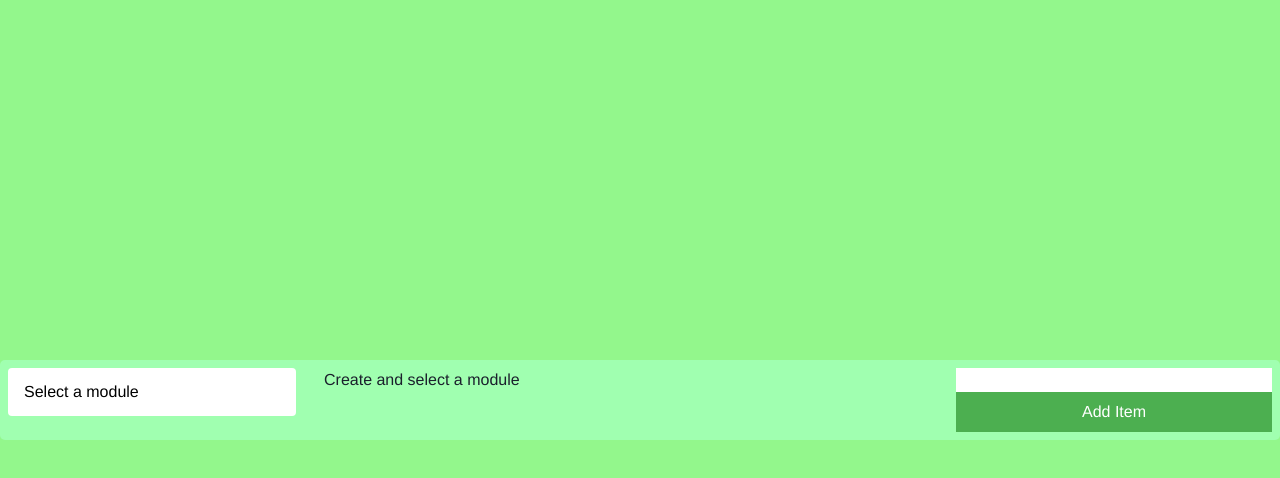
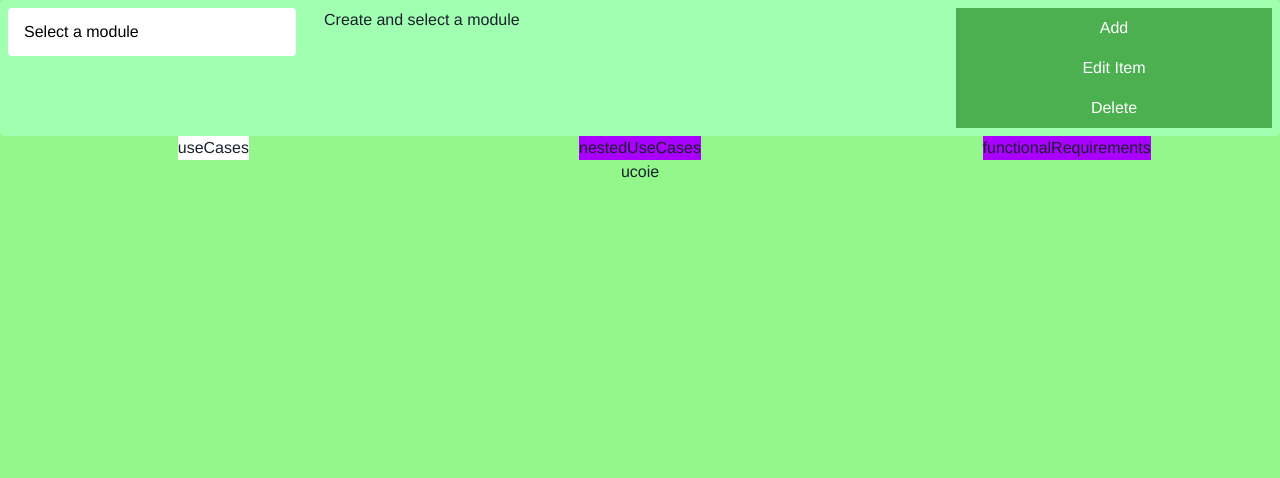
Before and after one commit to mikhael-dantas/tests_provider_front, a Next.js app: page /management in a window 1280 px wide. Shown: the top 478 px of the page. Built offline with nearby package versions, Linux system fonts and the light colour scheme.

Commit message:
refactored and completed the main functional structure

```diff
--- a/src/pages/management/index.tsx
+++ b/src/pages/management/index.tsx
@@ -1,26 +1,22 @@
 import { Flex, Grid } from "@chakra-ui/react";
 import React from "react";
-import { usePopupComponentContext, usePopupComponentDisplayContext, useUpdatePopupComponentContext, useUpdatePopupComponentDisplayContext } from "../../PopupContext";
-import { useCurrentModuleContext, useUcfrListsContext, useUpdateCurrentModuleContext, useUpdateUcfrListsContext } from "../../UcfrsContext";
-import { GenerateUUID } from "../../utils/UUIDGenerator";
+import AddModule from "../../components/AddModule";
+import DeleteModuleComponent from "../../components/DeleteModule";
+import EditModuleName from "../../components/EditModuleName";
+import FullPopup from "../../components/FullPopup";
+import { EUcfrListsTypes, IModule, UcfrListsTypes, useCurrentModuleContext, useSelectedTabToDisplayContext, useUcfrListsContext, useUpdateCurrentModuleContext, useUpdateSelectedTabToDisplayContext, useUpdateUcfrListsContext } from "../../UcfrsContext";
 
 
 export default function Index() {
    const currentModuleFromContext = useCurrentModuleContext()
    const updateCurrentModuleFromContext = useUpdateCurrentModuleContext()
 
+   const selectedTabToDisplay = useSelectedTabToDisplayContext()
+   const setSelectedTabToDisplay = useUpdateSelectedTabToDisplayContext()
+
    const ucfrListsFromContext = useUcfrListsContext()
-   const updateUcfrListsFromContext = useUpdateUcfrListsContext()
+   // const updateUcfrListsFromContext = useUpdateUcfrListsContext()
 
-   const popupComponentFromContext = usePopupComponentContext()
-   const setPopupComponentFromContext = useUpdatePopupComponentContext()
-
-   const popupComponentDisplayFromContext = usePopupComponentDisplayContext()
-   const setPopupComponentDisplayFromContext = useUpdatePopupComponentDisplayContext()
-
-
-
-   const [moduleAddInput, setModuleAddInput] = React.useState<string>("")
 
 
    const currentModuleSelectHandler = (e: React.ChangeEvent<HTMLSelectElement>) => {
@@ -31,52 +27,16 @@ export default function Index() {
       updateCurrentModuleFromContext(selectedModule)
    }
 
-   const moduleAddInputHandler = (e: React.ChangeEvent<HTMLInputElement>) => {
-      setModuleAddInput(e.target.value)
-   }
-   const addModuleHandler = () => {
-      const alreadyExists = ucfrListsFromContext.modules.find(m => m.name === moduleAddInput)
-      if (alreadyExists) {
-         return
-      }
 
-      const newModule = {
-         id: GenerateUUID(),
-         name: moduleAddInput,
-      }
-      updateUcfrListsFromContext({
-         ...ucfrListsFromContext,
-         modules: [...ucfrListsFromContext.modules, newModule]
-      })
-      setModuleAddInput("")
-   }
+   const [moduleEditNameDisplay, setModuleEditNameDisplay] = React.useState<boolean>(false)
+   const [moduleDeleteDisplay, setModuleDeleteDisplay] = React.useState<boolean>(false)
+   const [moduleAddDisplay, setModuleAddDisplay] = React.useState<boolean>(false)
 
 
-   const togglePopuptest = () => {
-      setPopupComponentFromContext(<div style={{
-         width: '100px',
-         height: '100px',
-         backgroundColor: '#000',
-      }}>oie</div>)
-      setPopupComponentDisplayFromContext(true)
-   }
-
-   const testComponent = () => {
-      const component = (
-         <Flex
-         justifyContent="center"
-         alignItems="center"
-         width={"50%"}
-         height="50vh"
-         backgroundColor={'white'}
-         >oie</Flex>
-      )
-      return component
-   }
 
    return (
-      <Flex width={'100%'} minHeight={'100vh'} backgroundColor={'#93f78c'} alignItems={'center'}>
-         <Grid className={'ucfrsManagementContainer'}
+      <Flex className={'container'} direction={'column'} width={'100%'} minHeight={'100vh'} backgroundColor={'#93f78c'} alignItems={'center'}>
+         <Grid className={'moduleManagementContainer'}
             templateColumns={'1fr 2fr 1fr'}
             width={'100%'}
             backgroundColor={'#a0ffb0'}
@@ -99,13 +59,59 @@ export default function Index() {
             </Flex>
 
             <Flex className='ManageModulesContainer' direction={'column'}>
-               <input className={'input'} type="text" value={moduleAddInput} onChange={moduleAddInputHandler} />
-               <button className={'button'} onClick={addModuleHandler}>Add Item</button>
-               {/* <button className={'button'} onClick={delModuleHandler}>Remove</button> */}
+               <button className={'button'} onClick={() => setModuleAddDisplay(!moduleAddDisplay)}>Add</button>
+               <button className={'button'} onClick={() => setModuleEditNameDisplay(!moduleEditNameDisplay)}>Edit Item</button>
+               <button className={'button'} onClick={() => setModuleDeleteDisplay(!moduleDeleteDisplay)}>Delete</button>
             </Flex>
 
 
          </Grid>
+
+
+         <Grid className={'ucfrListsTabsContainer'}
+            templateColumns={'1fr 1fr 1fr'}
+            width={'100%'}
+         >
+            {/* make a selection to select which type of ucfrListType to show */}
+            {UcfrListsTypes.map((type, i) => (
+               <Flex key={i} className={'ucfrListsTab'} direction={'column'} alignItems={'center'}
+                  onClick={() => setSelectedTabToDisplay(type)}
+               >
+                  <h1
+                     style={ selectedTabToDisplay === type ? {backgroundColor: '#fff'} : {backgroundColor: '#a0ff'} }
+                  >{type}</h1>
+               </Flex>
+            ))}
+         </Grid>
+
+
+         <Flex className={'ucfrListsContainer'}
+            direction={'column'}
+            width={'100%'}
+            alignItems={'center'}
+         >
+            {selectedTabToDisplay === EUcfrListsTypes.useCases ? (
+               <div>ucoie</div>
+            ) :
+            selectedTabToDisplay === EUcfrListsTypes.functionalRequirements ? (
+               <div>frbye</div>
+            ) :
+            selectedTabToDisplay === EUcfrListsTypes.nestedUseCases ? (
+               <div>nucfr</div>
+            ) : null}
+         </Flex>
+
+
+
+         <FullPopup display={moduleEditNameDisplay} setDisplay={setModuleEditNameDisplay}>
+            <EditModuleName/>
+         </FullPopup>
+         <FullPopup display={moduleDeleteDisplay} setDisplay={setModuleDeleteDisplay}>
+            <DeleteModuleComponent/>
+         </FullPopup>
+         <FullPopup display={moduleAddDisplay} setDisplay={setModuleAddDisplay}>
+            <AddModule/>
+         </FullPopup>
       </Flex>
    )
 }
```
